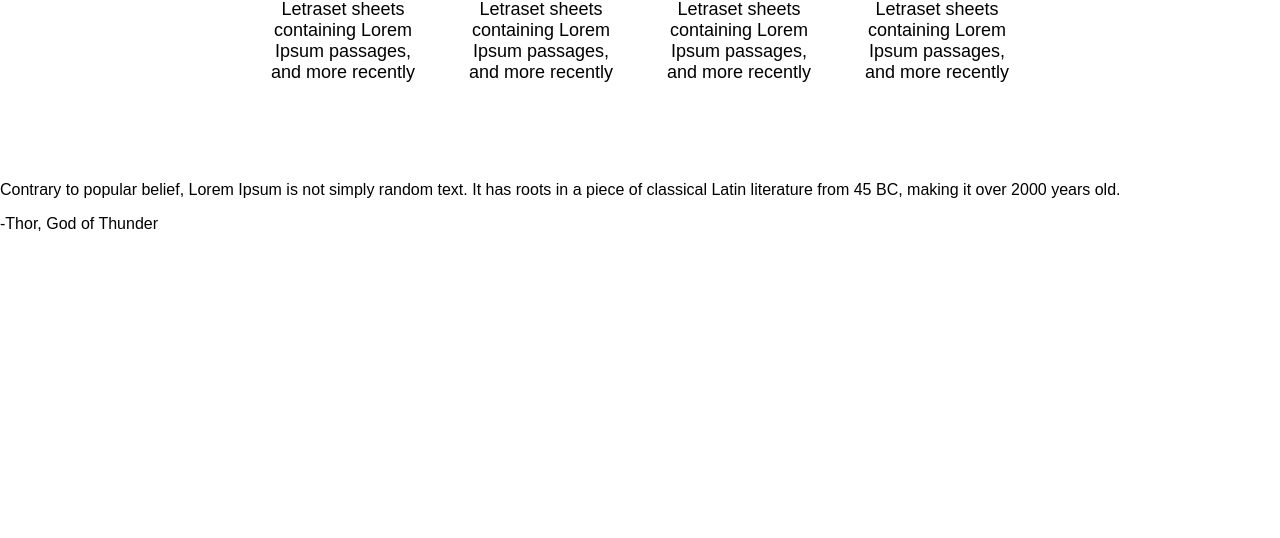
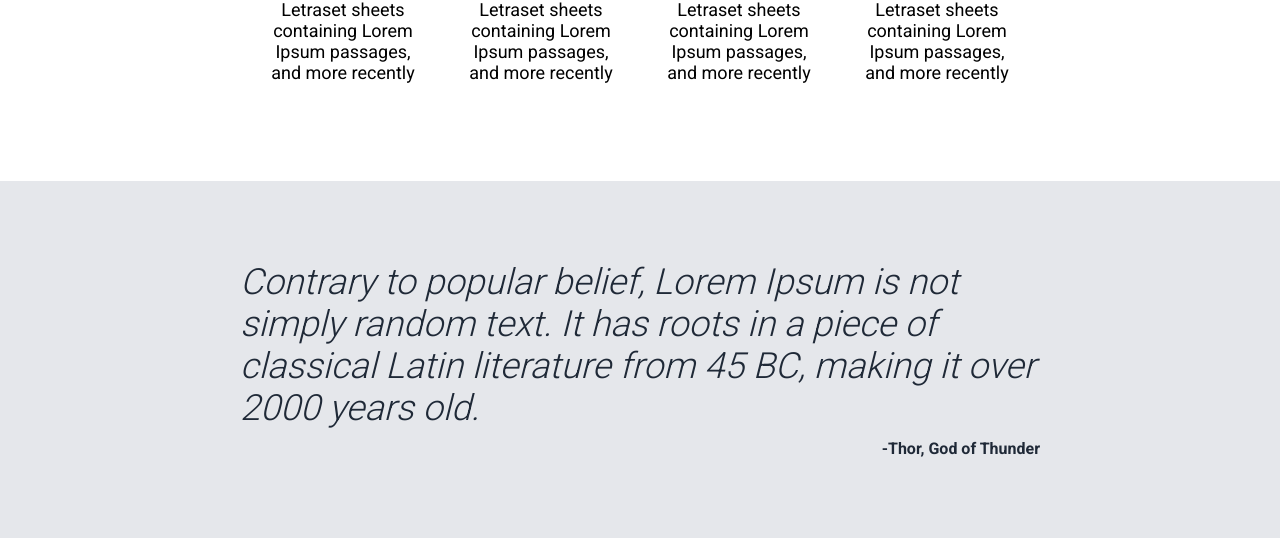
Before and after one commit to Aleksandar456/landing-page, a plain HTML site: page index.html in a window 1280 px wide. Shown: the part 899-1437 px from the top of the page. Before the commit the page ends 1148 px from the top, so only its background shows below. Drawn offline with Linux system fonts and the light colour scheme.

Commit message:
Add style to about
Added style for about part of page
modified index file

```diff
--- a/index.html
+++ b/index.html
@@ -60,10 +60,12 @@
         </div>
     </div>
     <div class="about">
-        <p>Contrary to popular belief, Lorem Ipsum is not simply random text.
-            It has roots in a piece of classical Latin literature from 45 BC,
-             making it over 2000 years old.</p>
-        <p>-Thor, God of Thunder</p>
+        <div class="about-item">
+            <p id="about-text">Contrary to popular belief, Lorem Ipsum is not simply random text.
+                It has roots in a piece of classical Latin literature from 45 BC,
+                 making it over 2000 years old.</p>
+            <p>-Thor, God of Thunder</p>
+        </div>
     </div>
 </body>
 </html>
--- a/style.css
+++ b/style.css
@@ -1,7 +1,8 @@
+@import url('https://fonts.googleapis.com/css2?family=Roboto:wght@100;300;400;700;900&display=swap');
 body {
     margin: 0;
     padding: 0;
-    font-family: sans-serif;
+    font-family: 'Roboto',sans-serif;
 }
 .header {
     background-color: #1F2937;
@@ -105,3 +106,31 @@ body {
     text-align: center;
     font-size: 18px;
 }
+.about {
+    background-color: #E5E7EB;
+}
+.about-item {
+    margin: 0 auto;
+    width: 800px;
+    display: flex;
+    flex-direction: column;
+    justify-content: center;
+    align-items: center;
+}
+.about p + p{
+    align-self: flex-end;
+    font-weight: bold;
+    color: #1F2937;
+    margin-top: 0px;
+    margin-bottom: 80px;
+}
+#about-text {
+    font-size: 36px;
+    font-weight: 300;
+    font-style: italic;
+    align-self: flex-start;
+    color: #1F2937;
+    margin-bottom: 0px;
+    margin-top: 80px;
+    padding-bottom: 10px;
+}
```
